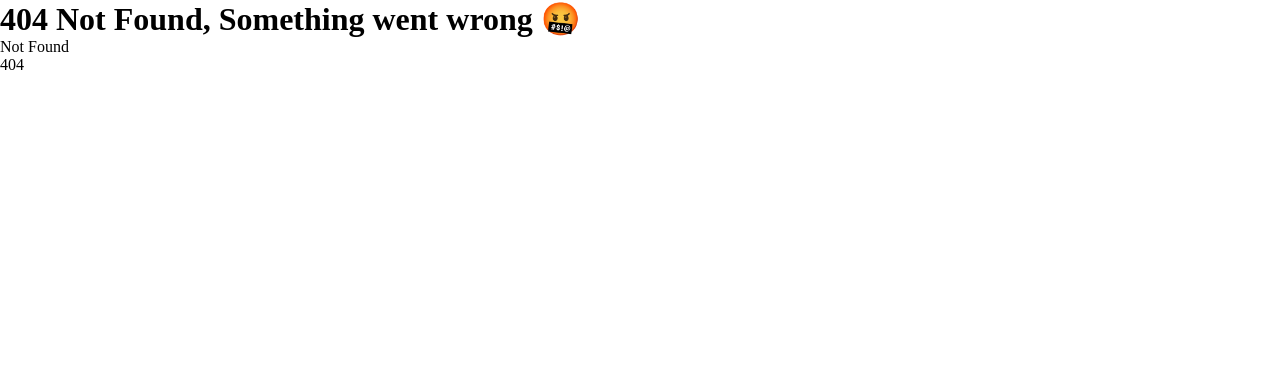
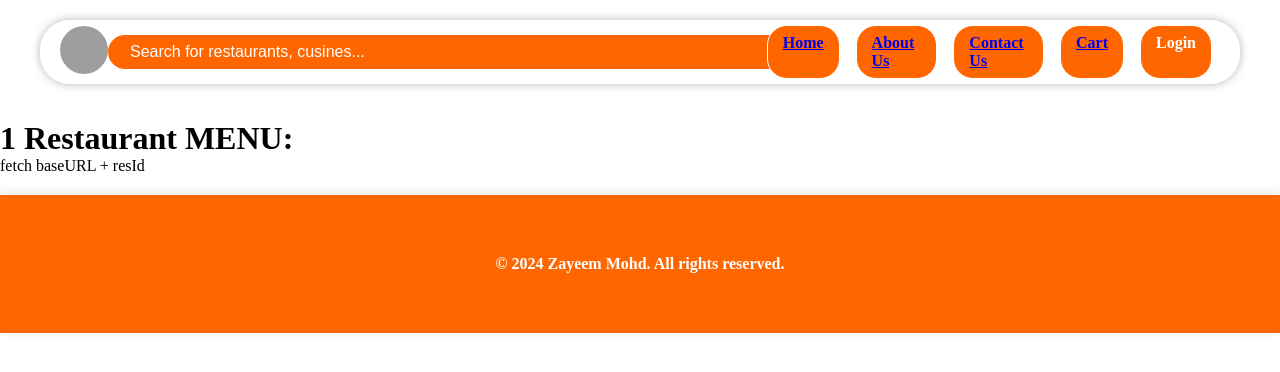
Before and after one commit to ZayeemMohd/batch-4-react-project, a React app: page /restaurant/1 in a window 1280 px wide. Before the commit this address had no page. Built offline with nearby package versions, Linux system fonts and the light colour scheme; grey boxes are pictures that could not be loaded.

Commit message:
Implement dynamic route (:resId) and attach it to a new component 'RestaurantMenu.js'. Add Link to individual restaurant card

```diff
--- a/src/components/Body.js
+++ b/src/components/Body.js
@@ -2,6 +2,7 @@
 import { useState, useEffect } from "react";
 import RestaurantCard from "./RestaurantCard";
 import Shimmer from "./Shimmer";
+import { Link } from "react-router-dom";
 
 const Body = () => {
   // const [resArr, setResArr] = useState(resArray);
@@ -44,10 +45,12 @@
 
       <div className="res-container">
         {hotelList.map((restaurant) => (
-          <RestaurantCard
+          <Link
             key={restaurant.info.id}
-            hotelData={restaurant.info}
-          />
+            to={`/restaurant/${restaurant.info.id}`}
+          >
+            <RestaurantCard hotelData={restaurant.info} />
+          </Link>
         ))}
       </div>
     </div>
--- a/src/components/Header.js
+++ b/src/components/Header.js
@@ -7,9 +7,11 @@
 
   return (
     <div className="header">
-      <div className="logo-container">
-        <img className="header-logo" src={brandLogo} />
-      </div>
+      <Link to={"/"}>
+        <div className="logo-container">
+          <img className="header-logo" src={brandLogo} />
+        </div>
+      </Link>
 
       <div className="search-bar">
         <input type="text" placeholder="Search for restaurants, cusines... " />
@@ -17,10 +19,18 @@
 
       <div className="nav-items">
         <ul>
-          <li><Link to={"/"}>Home</Link></li>
-          <li><Link to={"/about"}>About Us</Link></li>
-          <li><Link to={"/contact"}>Contact Us</Link></li>
-          <li><Link to={"/cart"}>Cart</Link> </li>
+          <li>
+            <Link to={"/"}>Home</Link>
+          </li>
+          <li>
+            <Link to={"/about"}>About Us</Link>
+          </li>
+          <li>
+            <Link to={"/contact"}>Contact Us</Link>
+          </li>
+          <li>
+            <Link to={"/cart"}>Cart</Link>{" "}
+          </li>
           {isLogin ? (
             <li
               onClick={() => {
--- /dev/null
+++ b/src/components/RestaurantMenu.js
@@ -0,0 +1,16 @@
+import { useParams } from "react-router-dom";
+
+const RestaurantMenu = () => {
+  // {
+  //     resId: "pista-house"
+  // }
+  const { resId } = useParams();
+  return (
+    <div className="menu-item-wrapper">
+      <h1>{resId} Restaurant MENU:</h1>
+      fetch baseURL + resId
+    </div>
+  );
+};
+
+export default RestaurantMenu;
--- a/style.css
+++ b/style.css
@@ -208,3 +208,7 @@
   padding: 20px;
   text-align: center;
 }
+
+.menu-item-wrapper{
+    margin-top: 120px;
+}
```
Also changed, not shown: main.js (+9 -3 lines).
